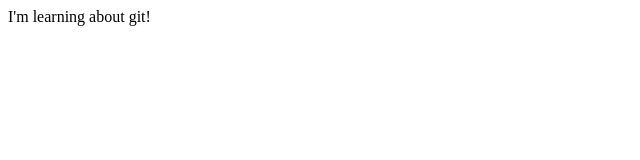
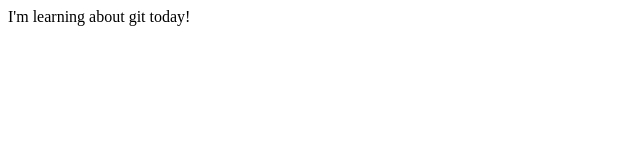
Before and after one commit to Divine-peace/Divine-peace.github.io, a plain HTML site: page index.html in a window 1280 px wide. Shown: the full height of the page, 0-640 px from the left. Drawn offline with Linux system fonts and the light colour scheme.

Commit message:
added message

```diff
--- a/index.html
+++ b/index.html
@@ -7,6 +7,6 @@
     <title>Document</title>
   </head>
   <body>
-    <div>I'm learning about git!</div>
+    <div>I'm learning about git today!</div>
   </body>
 </html>
```
